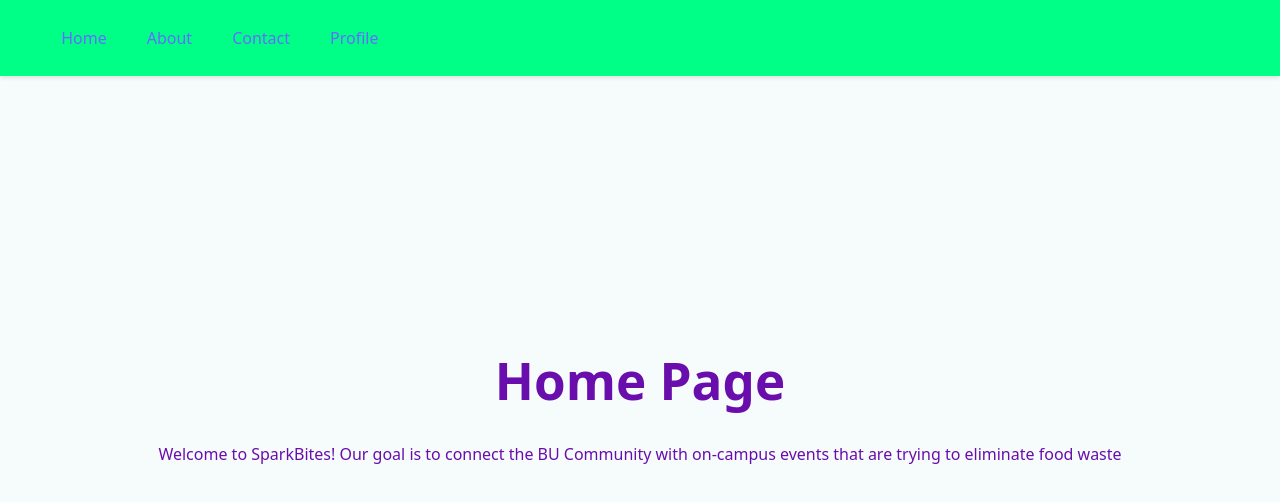
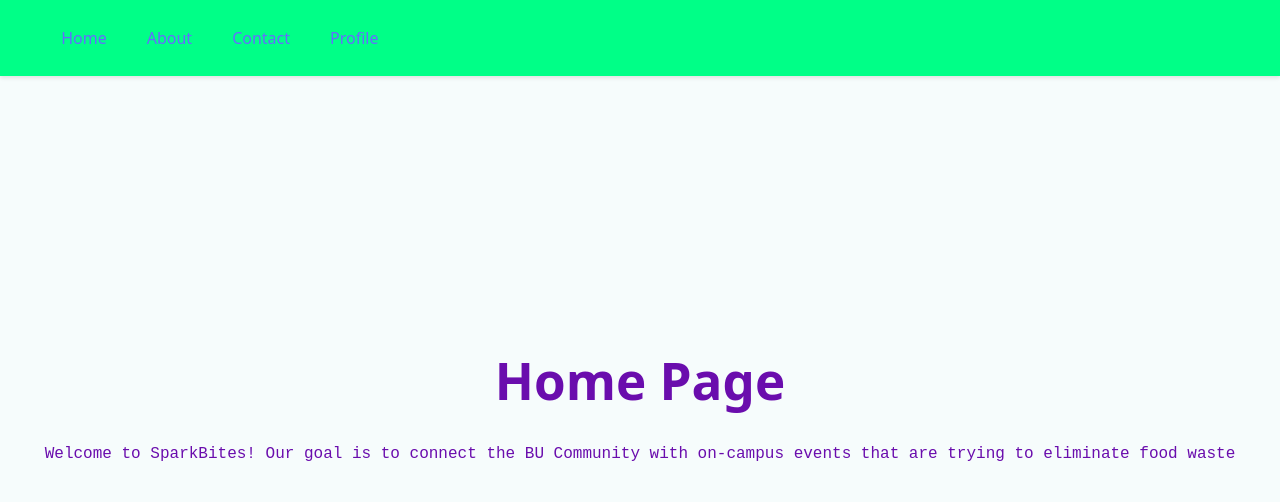
Before and after one commit to simransingh19/sparkbytes, a React (Vite) app: page / in a window 1280 px wide. Shown: the top 502 px of the page. Built offline with nearby package versions, Linux system fonts and the light colour scheme.

Commit message:
added roboto mono font

```diff
--- a/src/pages/Contact.tsx
+++ b/src/pages/Contact.tsx
@@ -4,7 +4,9 @@ const Contact: React.FC = () => {
     return (
         <div style= {{ color: '#6A0DAD'}}>
             <h1>Contact Page</h1>
+            <div style={{fontFamily: "'Roboto Mono', monospace"}}>
             <p>Contact us at <strong>sparkbites@bu.edu</strong></p>
+            </div>
         </div>
     );
 };
--- a/src/pages/Home.tsx
+++ b/src/pages/Home.tsx
@@ -3,9 +3,14 @@ import React from 'react';
 const Home: React.FC = () => {
     return (
         <div style= {{ color: '#6A0DAD'}} >
+            <div>
             <h1>Home Page</h1>
+            </div>
+            <div style={{fontFamily: "'Roboto Mono', monospace"}}>
             <p>Welcome to SparkBites! Our goal is to connect the BU Community
-                with on-campus events that are trying to eliminate food waste</p>
+            with on-campus events that are trying to eliminate food waste</p>
+            </div>
+
         </div>
     );
 };
```
